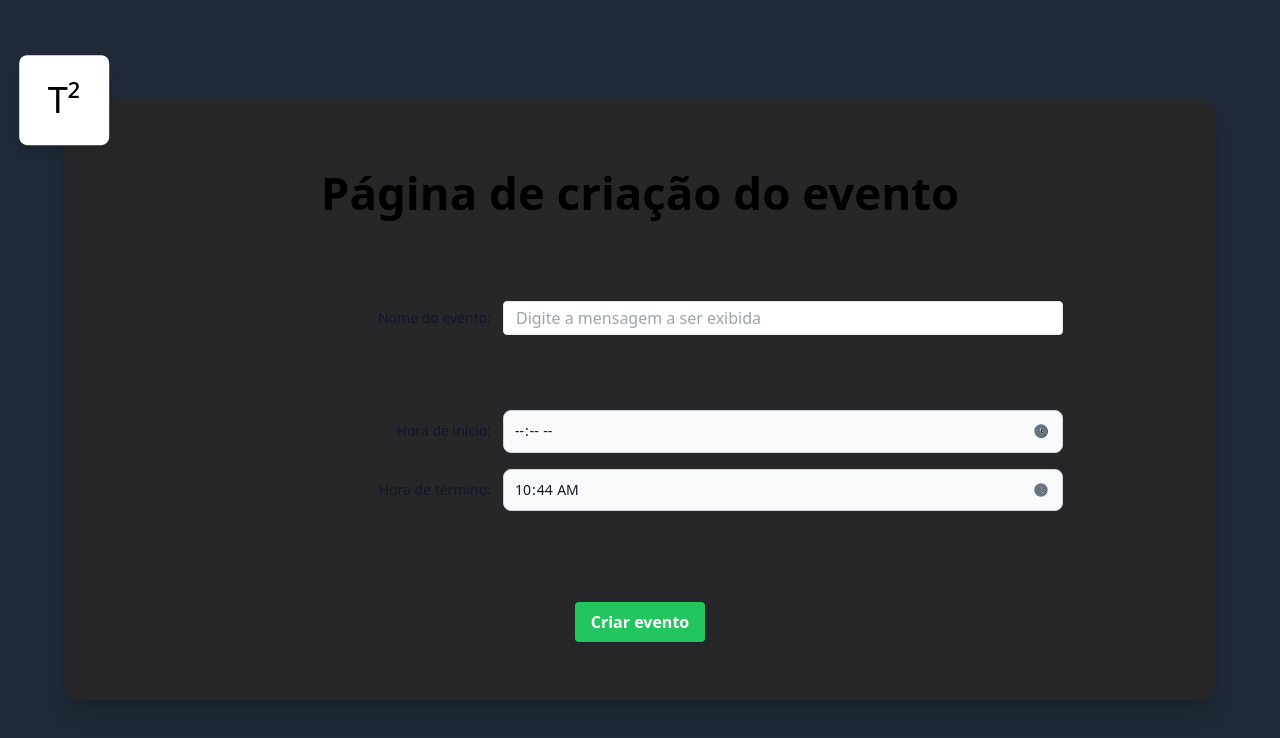
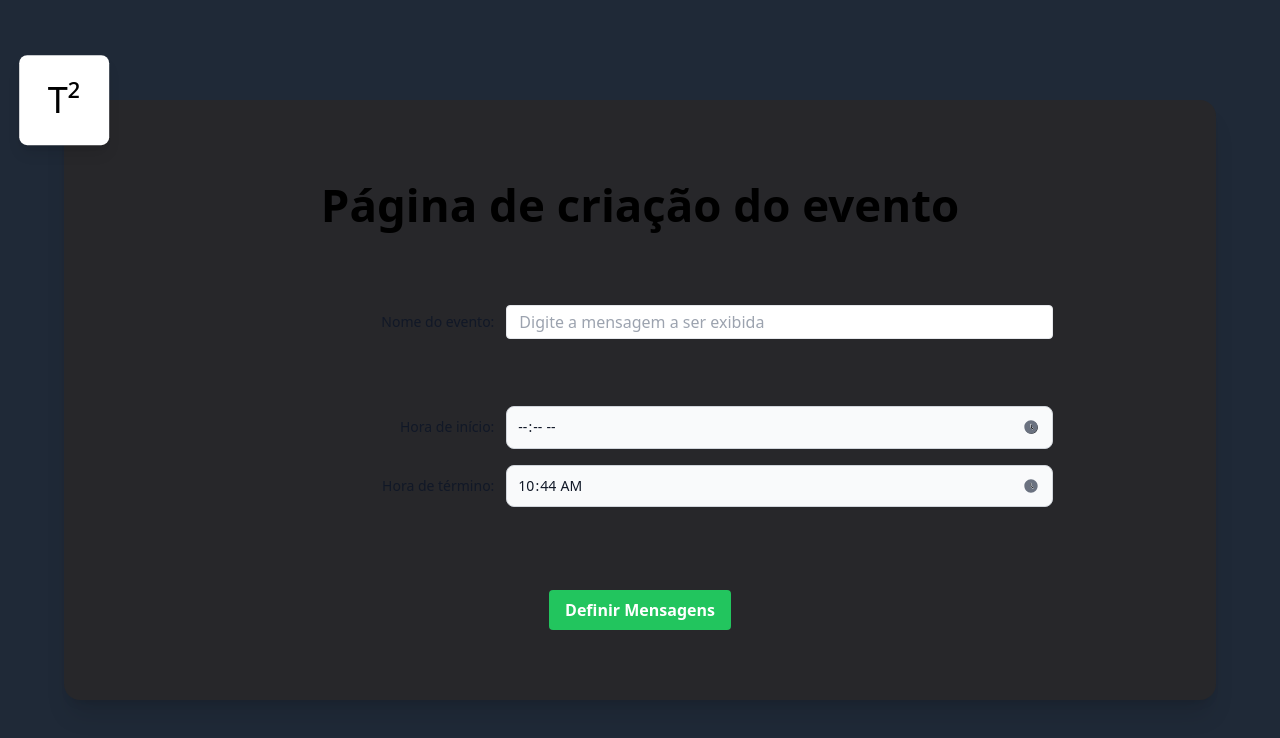
Before and after one commit to RubensJr21/testing-time, a Next.js app: page /event/create in a window 1280 px wide. Shown: the top 738 px of the page. Built offline with nearby package versions, Linux system fonts and the light colour scheme.

Commit message:
Trabalho do dia 22/04

```diff
--- /dev/null
+++ b/src/lib/time.ts
@@ -0,0 +1,41 @@
+const _seconds = 1000
+const _minutes = 60 * _seconds
+const _hours = 60 * _minutes
+
+export const seconds = (time: number) => time * _seconds
+export const minutes = (time: number) => time * _minutes
+export const hours = (time: number) => time * _hours
+
+export const getTime = (delay_time?: number, date?: Date) => {
+    var d = (!date) ? new Date() : date
+    if (typeof delay_time == "number" ) { d = new Date(d.getTime() + delay_time) }
+    return d.toLocaleTimeString().slice(0,5)
+}
+
+export function timeToMinutes(timeStr: String) {
+    const [hours, minutes] = timeStr.split(':').map(Number);
+    return hours * 60 + minutes;
+}
+
+export function timeDifference(startTimeStr: String, endTimeStr: String) {
+    const startTimeMinutes = timeToMinutes(startTimeStr);
+    const endTimeMinutes = timeToMinutes(endTimeStr);
+
+    // Calcula a diferença em minutos
+    let differenceInMinutes = endTimeMinutes - startTimeMinutes;
+
+    // Se a diferença for negativa, ajusta para representar uma diferença de um dia
+    if (differenceInMinutes < 0) {
+        differenceInMinutes += 24 * 60; // 24 horas em minutos
+    }
+
+    return differenceInMinutes;
+}
+
+export function minutesToTime(minutes : number) {
+    const hours = Math.floor(minutes / 60);
+    const remainingMinutes = minutes % 60;
+    const formattedHours = String(hours).padStart(2, '0');
+    const formattedMinutes = String(remainingMinutes).padStart(2, '0');
+    return `${formattedHours}:${formattedMinutes}`;
+}
--- a/src/pages/event/create.tsx
+++ b/src/pages/event/create.tsx
@@ -3,19 +3,8 @@
 import Link from "next/link";
 import { useState } from "react";
 
-const _seconds = 1000
-const _minutes = 60 * _seconds
-const _hours = 60 * _minutes
-
-const seconds = (time: number) => time * _seconds
-const minutes = (time: number) => time * _minutes
-const hours = (time: number) => time * _hours
-
-const getTime = (delay_time?: number, date?: Date) => {
-    var d = (!date) ? new Date() : date
-    if (typeof delay_time == "number" ) { d = new Date(d.getTime() + delay_time) }
-    return d.toLocaleTimeString().slice(0,5)
-}
+import Form from "@/components/Form";
+import { getTime, hours, minutes, minutesToTime, timeDifference, } from '@/lib/time';
 
 export default function Event(){
 
@@ -23,17 +12,24 @@ export default function Event(){
     const [end_time, setEndTime] = useState(getTime(hours(2) + minutes(30)))
     const [nome, setNome] = useState("")
 
+    const Icone = () => {
         return (
-        <div className="bg-gray-800 min-h-screen">
-            <div className="bg-zinc-800 body rounded-2xl shadow-xl">
             <div className='w-[7vw] h-[7vw] bg-white absolute top-0 left-0 right-0 bottom-0 -translate-x-1/2 -translate-y-1/2 rounded-lg shadow-lg'>
                 <div className='flex justify-center items-center w-full h-full text-4xl'>
                     <span>T²</span>
                 </div>
             </div>
-                {/* https://flowbite.com/docs/typography/headings/ */}
+        )
+    }
+    const PageTitle = () => {
+        /* https://flowbite.com/docs/typography/headings/ */
+        return (
             <h1 className="text-[2.85rem] font-extrabold dark:text-white">Página de criação do evento</h1>
+        )
+    }
 
+    const InputName = () => {
+        return (
             <div className="grid grid-cols-11 gap-3 w-full items-center">
                 <label htmlFor="nomeEvento" className="col-start-1 col-end-5 text-sm text-end font-medium text-gray-900 dark:text-white">Nome do evento:</label>
                 <input
@@ -45,7 +41,11 @@ export default function Event(){
                         className="w-full border rounded py-1 px-3 mr-2 col-start-5 col-end-11 focus:outline-none focus:shadow-outline"
                     />
             </div>
+        )
+    }
 
+    const InputTimes = () => {
+        return (
             <div className="w-full overflow-auto">
                 <div className="grid grid-cols-11 gap-3 items-center mb-4">
                     <label htmlFor="start_time" className="block col-start-1 col-end-5 text-sm text-end font-medium text-gray-900 dark:text-white">Hora de início:</label>
@@ -68,53 +68,57 @@ export default function Event(){
                         </div>
                         <input type="time" id="end_time" className="bg-gray-50 border leading-none border-gray-300 text-gray-900 text-sm rounded-lg focus:ring-blue-500 focus:border-blue-500 block w-full p-2.5 dark:bg-gray-700 dark:border-gray-600 dark:placeholder-gray-400 dark:text-white dark:focus:ring-blue-500 dark:focus:border-blue-500" value={end_time} onChange={(e) => setEndTime(e.target.value)} required />
                     </div>
-
-
                 </div>
             </div>
+        )
+    }
+
+    const DefineEvent = () => {
+        return (
+            <>
+                <div className="w-full h-full flex flex-col gap-[5%] justify-between items-center p-[4.5%]">
+                    <PageTitle />
+                    <InputName />
+                    <InputTimes />
                     <Link href={"/event/edit"}>
                         <button
                             type="button"
                             onClick={(e) => {
-
-                            function timeToMinutes(timeStr: String) {
-                                const [hours, minutes] = timeStr.split(':').map(Number);
-                                return hours * 60 + minutes;
-                            }
-
-                            function timeDifference(startTimeStr: String, endTimeStr: String) {
-                                const startTimeMinutes = timeToMinutes(startTimeStr);
-                                const endTimeMinutes = timeToMinutes(endTimeStr);
-
-                                // Calcula a diferença em minutos
-                                let differenceInMinutes = endTimeMinutes - startTimeMinutes;
-
-                                // Se a diferença for negativa, ajusta para representar uma diferença de um dia
-                                if (differenceInMinutes < 0) {
-                                    differenceInMinutes += 24 * 60; // 24 horas em minutos
-                                }
-
-                                return differenceInMinutes;
-                            }
-
-                            function minutesToTime(minutes : number) {
-                                const hours = Math.floor(minutes / 60);
-                                const remainingMinutes = minutes % 60;
-                                const formattedHours = String(hours).padStart(2, '0');
-                                const formattedMinutes = String(remainingMinutes).padStart(2, '0');
-                                return `${formattedHours}:${formattedMinutes}`;
-                            }
-
-
                                 var d = minutesToTime(timeDifference(start_time, end_time))
                                 const string = `Hora de início: ${start_time} | Hora de término: ${end_time}\nDuração: ${d}`
                                 alert(string)
                             }}
                             className="bg-green-500 hover:bg-green-700 text-white font-bold py-2 px-4 rounded focus:outline-none focus:shadow-outline w-full col-span-1"
                         >
-                        Criar evento
+                            Definir Mensagens
                         </button>
                     </Link>
+                </div>
+            </>
+        )
+    }
+
+    const DetailEvent = () => {
+        return (
+            <>
+            <div className='w-full h-full flex flex-col gap-[5%] justify-between items-center p-[4.5%]'>
+                <h1 className="text-[2.85rem] text-center font-extrabold dark:text-white">{"{Nome do evento}"}</h1>
+                <div className='flex flex-col items-center justify-center flex-wrap dark:text-white'>
+                    <span>Hora de início: {"{hora_início}"} | Hora de fim: {"{hora_fim}"}</span>
+                    <span>duração: {"{duração}"}</span>
+                </div>
+                <Form />
+            </div>
+            </>
+        )
+    }
+
+    return (
+        <div className="bg-gray-800 min-h-screen">
+            <div className="bg-zinc-800 body rounded-2xl shadow-xl">
+                <Icone />
+                <DefineEvent />
+                {/* <DetailEvent /> */}
             </div>
         </div>
     )
--- a/src/pages/event/edit.tsx
+++ b/src/pages/event/edit.tsx
@@ -11,9 +11,8 @@ export default function Event(){
             <div className="bg-zinc-800 body rounded-2xl shadow-xl">
             <div className='w-full'>
                 <h1 className="text-[2.85rem] text-center font-extrabold dark:text-white">{"{Nome do evento}"}</h1>
-                <div className='flex justify-center dark:text-white'>
+                <div className='flex flex-col items-center justify-center flex-wrap dark:text-white'>
                     <span>Hora de início: {"{hora_início}"} | Hora de fim: {"{hora_fim}"}</span>
-                    <br />
                     <span>duração: {"{duração}"}</span>
                 </div>
             </div>
--- a/src/styles/global.css
+++ b/src/styles/global.css
@@ -15,11 +15,4 @@
     left: 0;
     right: 0;
     margin: auto;
-
-    display: flex;
-    flex-direction: column;
-    row-gap: 5%;
-    justify-content: space-between;
-    align-items: center;
-    padding: 4.5%;
 }
```
Lines whose indentation alone changed are shown as unchanged.
